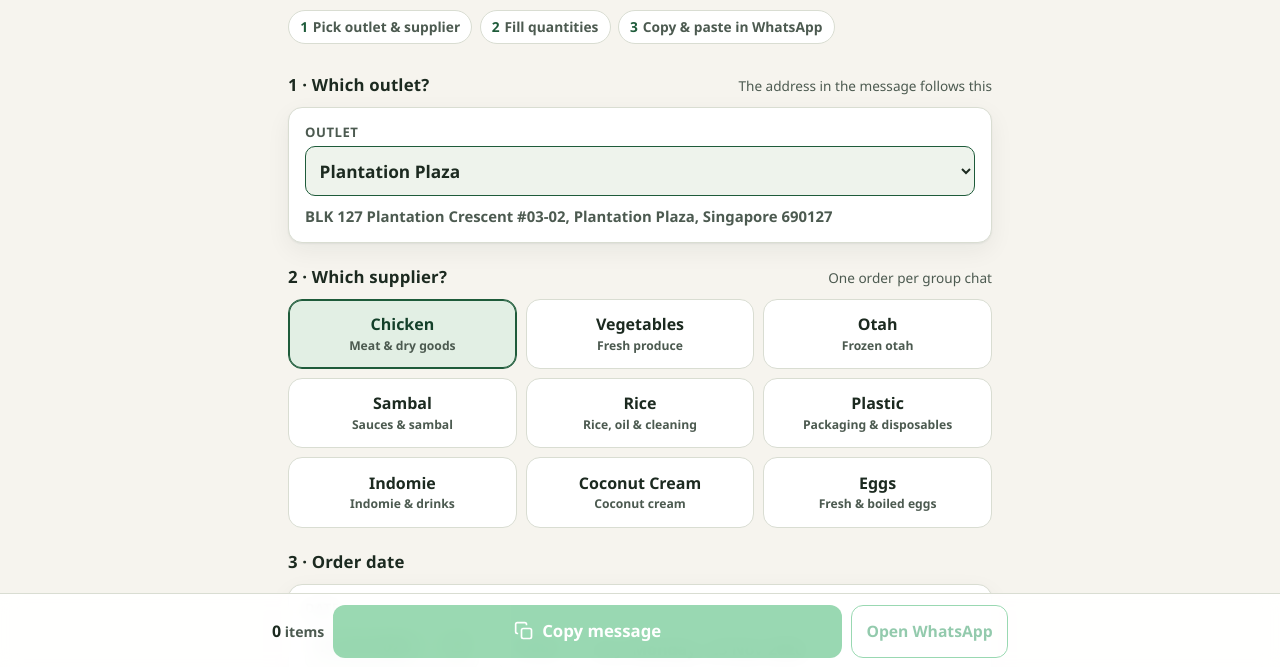
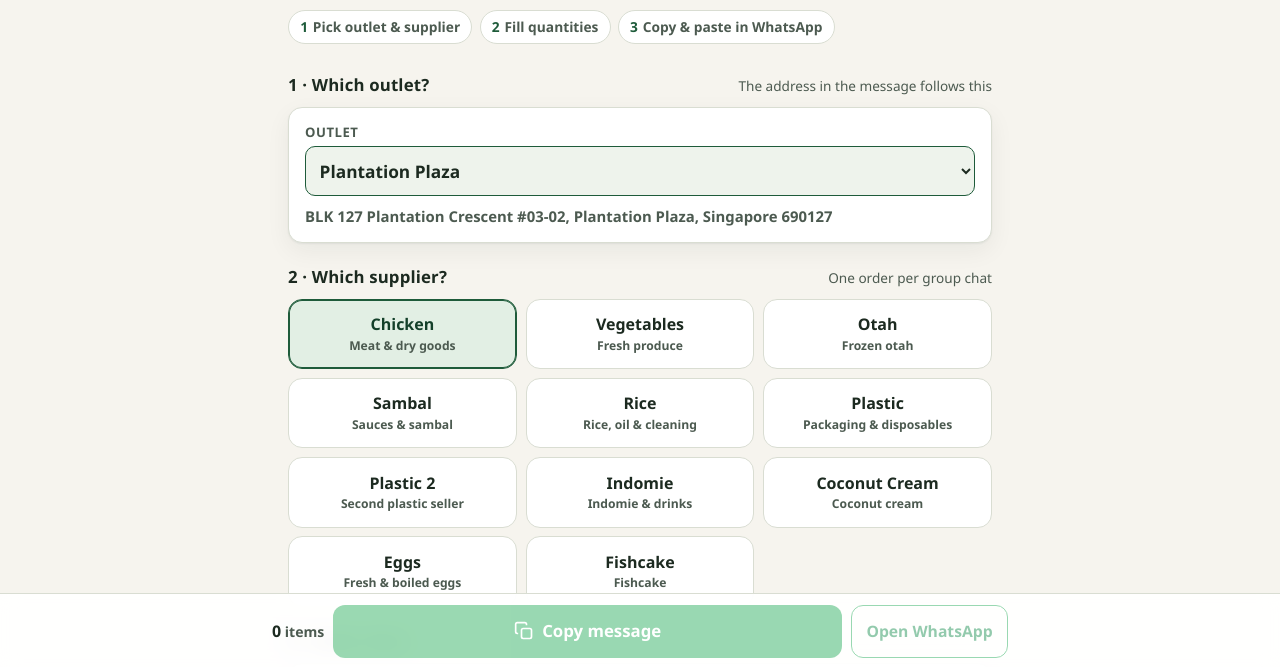
Before and after one commit to azmilazzo/test, a plain HTML site: page nlat-order-maker.html in a window 1280 px wide. Shown: the part 131-798 px from the top of the page. Drawn offline with Linux system fonts and the light colour scheme.

Commit message:
Add Fishcake and second Plastic supplier to ordermaker

```diff
--- a/nlat-order-maker.html
+++ b/nlat-order-maker.html
@@ -635,6 +635,53 @@
           ]
         },
         {
+          id: "plastic2",
+          name: "Plastic 2",
+          sub: "Second plastic seller",
+          style: "colon",
+          header: function (d, o) {
+            return [
+              o.brand,
+              o.street,
+              o.unitBuilding,
+              o.cityPostcode + ".",
+              "Billing Company : " + o.companyLegalUpper,
+              o.billingEmail,
+              "",
+              "Date:" + d.dmy,
+              ""
+            ];
+          },
+          line: function (item, qty) {
+            return item.name + ": " + qty + (item.unit ? " " + item.unit : "");
+          },
+          items: [
+            { name: "S Trans", unit: "" },
+            { name: "M Trans", unit: "" },
+            { name: "L Trans", unit: "" },
+            { name: "J Trans", unit: "" },
+            { name: "Rubbish Bag", unit: "" },
+            { name: "String Bag", unit: "" },
+            { name: "SC", unit: "" },
+            { name: "Plastic Straws", unit: "" },
+            { name: "Plastic Fork", unit: "ctn" },
+            { name: "Plastic Spoon", unit: "ctn" },
+            { name: "Plastic Gloves", unit: "" },
+            { name: "Vinyl Gloves (L)", unit: "" },
+            { name: "Hawker paper", unit: "" },
+            { name: "Waffle Bag", unit: "" },
+            { name: "Face Mask", unit: "" },
+            { name: "Aluminium Foil 300x30", unit: "" },
+            { name: "Hair net", unit: "" },
+            { name: "Rubber Band", unit: "" },
+            { name: "Plastic Cup A0700", unit: "" },
+            { name: "Plastic Cup Lid", unit: "" },
+            { name: "Nets Paper Roll", unit: "" },
+            { name: "Pos Paper roll", unit: "" },
+            { name: "Paper hot cup 8oz", unit: "" }
+          ]
+        },
+        {
           id: "indomie",
           name: "Indomie",
           sub: "Indomie & drinks",
@@ -711,6 +758,28 @@
             { name: "EGGS SIZE D", unit: "trays" },
             { name: "HARD BOILED EGG", unit: "" }
           ]
+        },
+        {
+          id: "fishcake",
+          name: "Fishcake",
+          sub: "Fishcake",
+          style: "equals",
+          header: function (d, o) {
+            return [
+              "*NEW ORDER*",
+              "",
+              "OUTLET = *" + o.name + "*",
+              "DATE =" + d.dmyNoPad,
+              "",
+              ""
+            ];
+          },
+          line: function (item, qty) {
+            return item.name + " =" + qty + (item.unit ? " " + item.unit : "");
+          },
+          items: [
+            { name: "FISHCAKE", unit: "pkts", pack: "Sold by the packet" }
+          ]
         }
       ];
 
@@ -776,6 +845,7 @@
         }
         return {
           dmy: pad(dt.getDate()) + "/" + pad(dt.getMonth() + 1) + "/" + dt.getFullYear(),
+          dmyNoPad: dt.getDate() + "/" + pad(dt.getMonth() + 1) + "/" + dt.getFullYear(),
           dmyShort: pad(dt.getDate()) + "/" + pad(dt.getMonth() + 1) + "/" + String(dt.getFullYear()).slice(2),
           dayShort: DAY_SHORT[dt.getDay()],
           dayLong: DAY_LONG[dt.getDay()],
```
